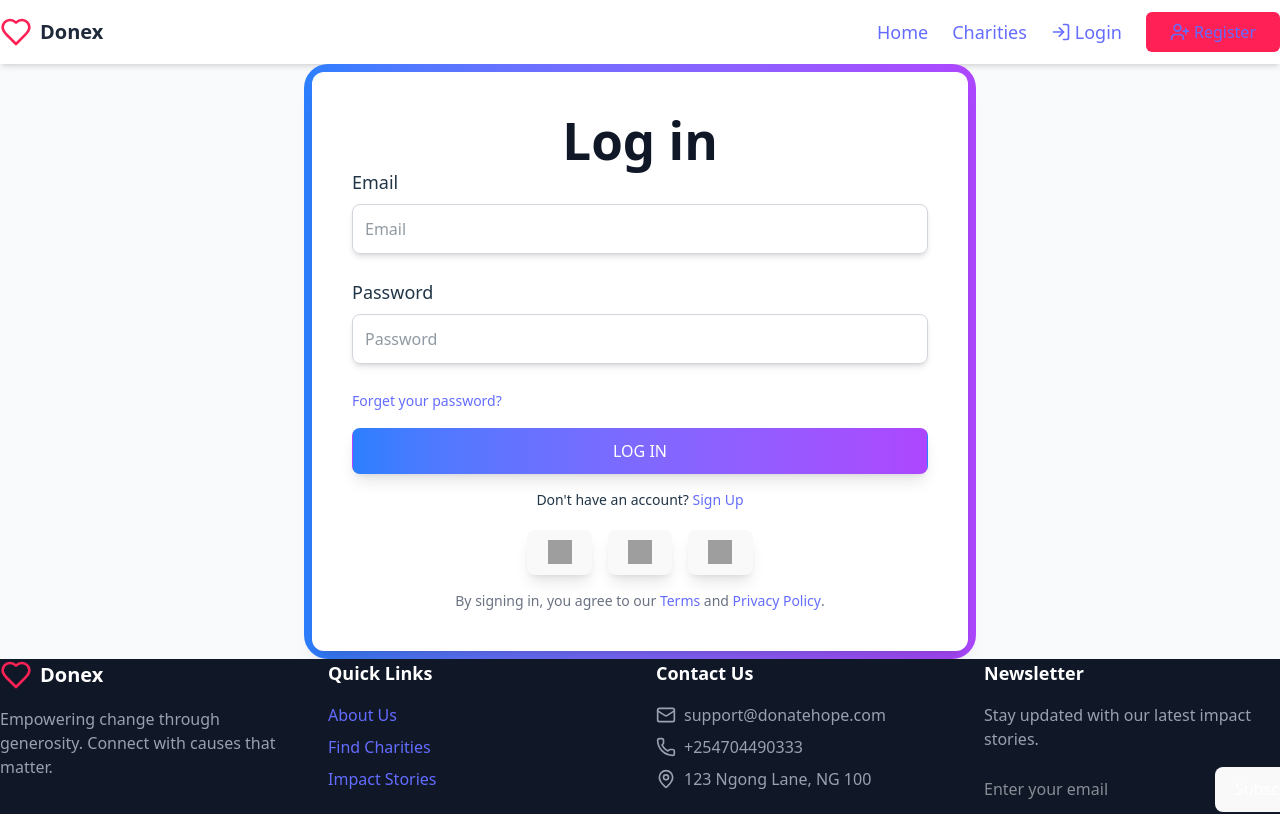
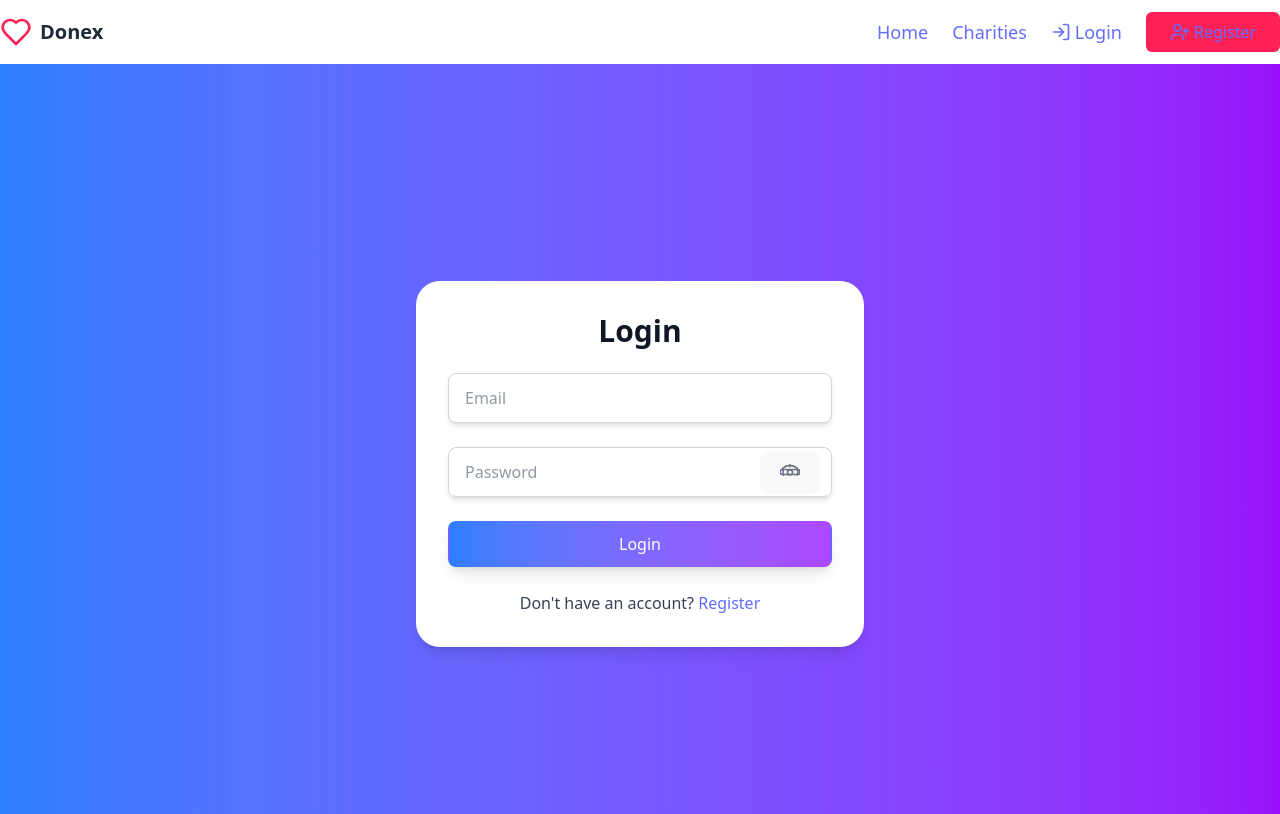
Before and after one commit to ShernOc/donex, a React (Vite) app in the folder frontend/: page /login in a window 1280 px wide. Shown: the top 814 px of the page. Built offline with nearby package versions, Linux system fonts and the light colour scheme; grey boxes are pictures that could not be loaded.

Commit message:
Added story model

```diff
--- a/frontend/src/pages/LoginPage.jsx
+++ b/frontend/src/pages/LoginPage.jsx
@@ -1,143 +1,125 @@
-import React, { useContext, useState } from 'react';
-import { Link } from 'react-router-dom';
-// import { UserContext } from '../context/UserContext'; // Uncomment this if UserContext exists
+import { useState, useContext } from "react";
+import { UserContext } from "../context/UserContext";
+import { Link, useNavigate } from "react-router-dom";
 
-export default function LoginPage() {
-  // const { login } = useContext(UserContext); // Uncomment if using UserContext
+const Login = () => {
+  const { loginUser } = useContext(UserContext);
+  const navigate = useNavigate();
+  const [form, setForm] = useState({ email: "", password: "" });
+  const [error, setError] = useState("");
+  const [showPassword, setShowPassword] = useState(false);
 
-  const [email, setEmail] = useState('');
-  const [password, setPassword] = useState('');
-  const [error, setError] = useState(''); // State for error messages
+  const handleChange = (e) => {
+    const { name, value } = e.target;
+    setForm({ ...form, [name]: value });
+  };
 
-  // Handle form submission
-  const handleSubmit = async (e) => {
+  const handleSubmit = (e) => {
     e.preventDefault();
-    setError(''); // Reset error state before login attempt
-    try {
-      if (login) {
-        await login(email, password); // Assuming login is defined in UserContext
-      } else {
-        throw new Error('Login function not defined.');
+    if (!form.email || !form.password) {
+      setError("Please fill in all fields!");
+      return;
     }
-    } catch (err) {
-      setError('Login failed. Please check your credentials.'); // Set error message
-    }
+    setError("");
+
+    loginUser(form)
+      .then(() => navigate("/dashboard"))
+      .catch((err) => setError("Invalid email or password!"));
+  };
+
+  const togglePassword = () => {
+    setShowPassword(!showPassword);
   };
 
   return (
-    <div className="flex justify-center items-center h-full w-full">
-      <div className="grid gap-8">
-        <section
-          id="back-div"
-          className="w-2xl bg-gradient-to-r from-blue-500 to-purple-500 rounded-3xl"
+    <div className="flex justify-center items-center min-h-screen bg-gradient-to-r from-blue-500 to-purple-600 p-4">
+      <div className="w-full max-w-md bg-white dark:bg-gray-900 shadow-lg rounded-3xl p-8 space-y-6">
+        <h2 className="text-3xl font-bold text-center text-gray-900 dark:text-gray-300">
+          Login
+        </h2>
+
+        {error && <p className="text-red-500 text-center">{error}</p>}
+
+        <form onSubmit={handleSubmit} className="space-y-6">
+          <input
+            type="email"
+            name="email"
+            placeholder="Email"
+            value={form.email}
+            onChange={handleChange}
+            className="w-full px-4 py-3 border rounded-lg shadow-md dark:bg-gray-800 dark:text-gray-300 dark:border-gray-700 border-gray-300 focus:ring-2 focus:ring-blue-500 transition transform hover:scale-105 duration-300"
+            required
+          />
+          <div className="relative">
+            <input
+              type={showPassword ? "text" : "password"}
+              name="password"
+              placeholder="Password"
+              value={form.password}
+              onChange={handleChange}
+              className="w-full px-4 py-3 border rounded-lg shadow-md dark:bg-gray-800 dark:text-gray-300 dark:border-gray-700 border-gray-300 focus:ring-2 focus:ring-blue-500 transition transform hover:scale-105 duration-300"
+              required
+            />
+            <button
+              type="button"
+              onClick={togglePassword}
+              className="absolute top-1/2 right-3 transform -translate-y-1/2 text-gray-500 hover:text-gray-700 dark:hover:text-gray-300 focus:outline-none"
             >
-          <div className="border-8 border-transparent rounded-xl bg-white dark:bg-gray-900 shadow-xl p-8 m-2">
-            <h1 className="text-5xl font-bold text-center cursor-default dark:text-gray-300 text-gray-900">
-              Log in
-            </h1>
-            {error && (
-              <p className="text-red-500 text-center mt-2">{error}</p>
+              {showPassword ? (
+                <svg
+                  xmlns="http://www.w3.org/2000/svg"
+                  fill="none"
+                  viewBox="0 0 24 24"
+                  strokeWidth={2}
+                  stroke="currentColor"
+                  className="w-5 h-5"
+                >
+                  <path
+                    strokeLinecap="round"
+                    strokeLinejoin="round"
+                    d="M3.98 8.852a10.477 10.477 0 000 6.296m-.654-7.592a1.5 1.5 0 01.22-.593 11.968 11.968 0 0116.707 0 1.5 1.5 0 01.22.593m.654 7.592a10.477 10.477 0 000-6.296M15 12a3 3 0 11-6 0 3 3 0 016 0z"
+                  />
+                </svg>
+              ) : (
+                <svg
+                  xmlns="http://www.w3.org/2000/svg"
+                  fill="none"
+                  viewBox="0 0 24 24"
+                  strokeWidth={2}
+                  stroke="currentColor"
+                  className="w-5 h-5"
+                >
+                  <path
+                    strokeLinecap="round"
+                    strokeLinejoin="round"
+                    d="M3.98 8.852a10.477 10.477 0 000 6.296m-.654-7.592a1.5 1.5 0 01.22-.593 11.968 11.968 0 0116.707 0 1.5 1.5 0 01.22.593m.654 7.592a10.477 10.477 0 000-6.296M15 12a3 3 0 11-6 0 3 3 0 016 0z"
+                  />
+                  <path
+                    strokeLinecap="round"
+                    strokeLinejoin="round"
+                    d="M12 3v2.25m-9 3.25a3 3 0 100 6h18a3 3 0 100-6H3z"
+                  />
+                </svg>
               )}
-            <form onSubmit={handleSubmit} className="space-y-6">
-              <div>
-                <label htmlFor="email" className="block mb-2 text-lg dark:text-gray-300">
-                  Email
-                </label>
-                <input
-                  id="email"
-                  className="border p-3 shadow-md dark:bg-indigo-700 dark:text-gray-300 dark:border-gray-700 border-gray-300 rounded-lg w-full focus:ring-2 focus:ring-blue-500 transition transform hover:scale-105 duration-300"
-                  type="email"
-                  placeholder="Email"
-                  value={email}
-                  onChange={(e) => setEmail(e.target.value)}
-                  required
-                  aria-label="Email address"
-                />
+            </button>
           </div>
-              <div>
-                <label htmlFor="password" className="block mb-2 text-lg dark:text-gray-300">
-                  Password
-                </label>
-                <input
-                  id="password"
-                  className="border p-3 shadow-md dark:bg-indigo-700 dark:text-gray-300 dark:border-gray-700 border-gray-300 rounded-lg w-full focus:ring-2 focus:ring-blue-500 transition transform hover:scale-105 duration-300"
-                  type="password"
-                  value={password}
-                  onChange={(e) => setPassword(e.target.value)}
-                  placeholder="Password"
-                  required
-                  aria-label="Password"
-                />
-              </div>
-              <a href="#" className="text-blue-400 text-sm transition hover:underline">
-                Forget your password?
-              </a>
           <button
-                className="w-full p-3 mt-4 text-white bg-gradient-to-r from-blue-500 to-purple-500 rounded-lg hover:scale-105 transition transform duration-300 shadow-lg focus:outline-none focus:ring-2 focus:ring-blue-500"
             type="submit"
+            className="w-full p-3 text-white bg-gradient-to-r from-blue-500 to-purple-500 rounded-lg shadow-lg hover:scale-105 transition transform duration-300"
           >
-                LOG IN
+            Login
           </button>
         </form>
-            <div className="flex flex-col mt-4 text-sm text-center dark:text-gray-300">
-              <p>
-                Don't have an account?{' '}
-                <Link to="/signup" className="text-blue-400 transition hover:underline">
-                  Sign Up
+
+        <p className="text-center dark:text-gray-300 text-gray-700">
+          Don't have an account?{" "}
+          <Link to="/register" className="text-blue-400 hover:underline">
+            Register
           </Link>
         </p>
       </div>
-            <div id="third-party-auth" className="flex justify-center gap-4 mt-5">
-              <button
-                className="p-2 rounded-lg hover:scale-105 transition transform duration-300 shadow-lg"
-                aria-label="Login with Google"
-              >
-                <img
-                  className="w-6 h-6"
-                  loading="lazy"
-                  src="https://ucarecdn.com/8f25a2ba-bdcf-4ff1-b596-088f330416ef/"
-                  alt="Google"
-                />
-              </button>
-              <button
-                className="p-2 rounded-lg hover:scale-105 transition transform duration-300 shadow-lg"
-                aria-label="Login with GitHub"
-              >
-                <img
-                  className="w-6 h-6 dark:invert"
-                  loading="lazy"
-                  src="https://ucarecdn.com/be5b0ffd-85e8-4639-83a6-5162dfa15a16/"
-                  alt="GitHub"
-                />
-              </button>
-              <button
-                className="p-2 rounded-lg hover:scale-105 transition transform duration-300 shadow-lg"
-                aria-label="Login with Facebook"
-              >
-                <img
-                  className="w-6 h-6"
-                  loading="lazy"
-                  src="https://ucarecdn.com/6f56c0f1-c9c0-4d72-b44d-51a79ff38ea9/"
-                  alt="Facebook"
-                />
-              </button>
-            </div>
-            <div className="mt-4 text-center text-sm text-gray-500">
-              <p>
-                By signing in, you agree to our{' '}
-                <a href="#" className="text-blue-400 transition hover:underline">
-                  Terms
-                </a>{' '}
-                and{' '}
-                <a href="#" className="text-blue-400 transition hover:underline">
-                  Privacy Policy
-                </a>
-                .
-              </p>
-            </div>
-          </div>
-        </section>
-      </div>
     </div>
   );
-}
+};
+
+export default Login;
--- a/frontend/src/pages/Register.jsx
+++ b/frontend/src/pages/Register.jsx
@@ -6,12 +6,6 @@ const Register = () => {
   const { registerUser, registerCharity } = useContext(UserContext);
   const navigate = useNavigate();
   const [activeTab, setActiveTab] = useState("user");
-  const [showPassword, setShowPassword] = useState({
-    userPassword: false,
-    userConfirmPassword: false,
-    charityPassword: false,
-    charityConfirmPassword: false,
-  });
   const [error, setError] = useState("");
   const [message, setMessage] = useState("");
 
@@ -57,19 +51,31 @@ const Register = () => {
     }
   };
 
-  const togglePassword = (field) => {
-    setShowPassword((prev) => ({ ...prev, [field]: !prev[field] }));
-  };
-
   return (
-    <div className="flex justify-center items-center min-h-screen bg-gray-100 p-4">
-      <div className="w-full max-w-lg bg-white shadow-lg rounded-lg p-8 space-y-6">
-        <h2 className="text-2xl font-bold text-center text-gray-900">Register</h2>
-        <div className="flex mb-6 border-b">
-          <button className={`w-1/2 py-3 ${activeTab === "user" ? "text-red-500 border-b-2 border-red-500" : "text-white"}`} onClick={() => setActiveTab("user")}>
+    <div className="flex justify-center items-center min-h-screen bg-gradient-to-r from-blue-500 to-purple-600 p-4">
+      <div className="w-full max-w-lg bg-white dark:bg-gray-900 shadow-lg rounded-3xl p-8 space-y-6">
+        <h2 className="text-3xl font-bold text-center text-gray-900 dark:text-gray-300">
+          Register
+        </h2>
+        <div className="flex mb-6 border-b-2 border-gray-300">
+          <button
+            className={`w-1/2 py-3 text-lg font-semibold ${
+              activeTab === "user"
+                ? "text-rose-500 border-b-4 border-rose-500"
+                : "text-gray-400"
+            }`}
+            onClick={() => setActiveTab("user")}
+          >
             User
           </button>
-          <button className={`w-1/2 py-3 ${activeTab === "charity" ? "text-red-500 border-b-2 border-red-500" : "text-white"}`} onClick={() => setActiveTab("charity")}>
+          <button
+            className={`w-1/2 py-3 text-lg font-semibold ${
+              activeTab === "charity"
+                ? "text-rose-500 border-b-4 border-rose-500"
+                : "text-gray-400"
+            }`}
+            onClick={() => setActiveTab("charity")}
+          >
             Charity
           </button>
         </div>
@@ -77,27 +83,111 @@ const Register = () => {
         {error && <p className="text-red-500 text-center">{error}</p>}
         {message && <p className="text-green-500 text-center">{message}</p>}
 
-        <form onSubmit={(e) => handleSubmit(e, activeTab)} className="space-y-6">
+        <form
+          onSubmit={(e) => handleSubmit(e, activeTab)}
+          className="space-y-6"
+        >
           {activeTab === "user" ? (
             <>
-              <input type="text" name="fullName" placeholder="Full Name" value={userForm.fullName} onChange={(e) => handleChange(e, "user")} className="w-full px-4 py-3 border rounded-lg text-gray-900" required />
-              <input type="email" name="email" placeholder="Email" value={userForm.email} onChange={(e) => handleChange(e, "user")} className="w-full px-4 py-3 border rounded-lg text-gray-900" required />
-              <input type="password" name="password" placeholder="Password" value={userForm.password} onChange={(e) => handleChange(e, "user")} className="w-full px-4 py-3 border rounded-lg text-gray-900" required />
-              <input type="password" name="confirmPassword" placeholder="Confirm Password" value={userForm.confirmPassword} onChange={(e) => handleChange(e, "user")} className="w-full px-4 py-3 border rounded-lg text-gray-900" required />
+              <input
+                type="text"
+                name="fullName"
+                placeholder="Full Name"
+                value={userForm.fullName}
+                onChange={(e) => handleChange(e, "user")}
+                className="w-full px-4 py-3 border rounded-lg shadow-md dark:bg-gray-800 dark:text-gray-300 dark:border-gray-700 border-gray-300 focus:ring-2 focus:ring-blue-500 transition transform hover:scale-105 duration-300"
+                required
+              />
+              <input
+                type="email"
+                name="email"
+                placeholder="Email"
+                value={userForm.email}
+                onChange={(e) => handleChange(e, "user")}
+                className="w-full px-4 py-3 border rounded-lg shadow-md dark:bg-gray-800 dark:text-gray-300 dark:border-gray-700 border-gray-300 focus:ring-2 focus:ring-blue-500 transition transform hover:scale-105 duration-300"
+                required
+              />
+              <input
+                type="password"
+                name="password"
+                placeholder="Password"
+                value={userForm.password}
+                onChange={(e) => handleChange(e, "user")}
+                className="w-full px-4 py-3 border rounded-lg shadow-md dark:bg-gray-800 dark:text-gray-300 dark:border-gray-700 border-gray-300 focus:ring-2 focus:ring-blue-500 transition transform hover:scale-105 duration-300"
+                required
+              />
+              <input
+                type="password"
+                name="confirmPassword"
+                placeholder="Confirm Password"
+                value={userForm.confirmPassword}
+                onChange={(e) => handleChange(e, "user")}
+                className="w-full px-4 py-3 border rounded-lg shadow-md dark:bg-gray-800 dark:text-gray-300 dark:border-gray-700 border-gray-300 focus:ring-2 focus:ring-blue-500 transition transform hover:scale-105 duration-300"
+                required
+              />
             </>
           ) : (
             <>
-              <input type="text" name="charityName" placeholder="Charity Name" value={charityForm.charityName} onChange={(e) => handleChange(e, "charity")} className="w-full px-4 py-3 border rounded-lg text-gray-900" required />
-              <input type="email" name="email" placeholder="Email" value={charityForm.email} onChange={(e) => handleChange(e, "charity")} className="w-full px-4 py-3 border rounded-lg text-gray-900" required />
-              <input type="password" name="password" placeholder="Password" value={charityForm.password} onChange={(e) => handleChange(e, "charity")} className="w-full px-4 py-3 border rounded-lg text-gray-900" required />
-              <input type="password" name="confirmPassword" placeholder="Confirm Password" value={charityForm.confirmPassword} onChange={(e) => handleChange(e, "charity")} className="w-full px-4 py-3 border rounded-lg text-gray-900" required />
-              <textarea name="description" placeholder="Description" value={charityForm.description} onChange={(e) => handleChange(e, "charity")} className="w-full px-4 py-3 border rounded-lg text-gray-900" required />
+              <input
+                type="text"
+                name="charityName"
+                placeholder="Charity Name"
+                value={charityForm.charityName}
+                onChange={(e) => handleChange(e, "charity")}
+                className="w-full px-4 py-3 border rounded-lg shadow-md dark:bg-gray-800 dark:text-gray-300 dark:border-gray-700 border-gray-300 focus:ring-2 focus:ring-blue-500 transition transform hover:scale-105 duration-300"
+                required
+              />
+              <input
+                type="email"
+                name="email"
+                placeholder="Email"
+                value={charityForm.email}
+                onChange={(e) => handleChange(e, "charity")}
+                className="w-full px-4 py-3 border rounded-lg shadow-md dark:bg-gray-800 dark:text-gray-300 dark:border-gray-700 border-gray-300 focus:ring-2 focus:ring-blue-500 transition transform hover:scale-105 duration-300"
+                required
+              />
+              <input
+                type="password"
+                name="password"
+                placeholder="Password"
+                value={charityForm.password}
+                onChange={(e) => handleChange(e, "charity")}
+                className="w-full px-4 py-3 border rounded-lg shadow-md dark:bg-gray-800 dark:text-gray-300 dark:border-gray-700 border-gray-300 focus:ring-2 focus:ring-blue-500 transition transform hover:scale-105 duration-300"
+                required
+              />
+              <input
+                type="password"
+                name="confirmPassword"
+                placeholder="Confirm Password"
+                value={charityForm.confirmPassword}
+                onChange={(e) => handleChange(e, "charity")}
+                className="w-full px-4 py-3 border rounded-lg shadow-md dark:bg-gray-800 dark:text-gray-300 dark:border-gray-700 border-gray-300 focus:ring-2 focus:ring-blue-500 transition transform hover:scale-105 duration-300"
+                required
+              />
+              <textarea
+                name="description"
+                placeholder="Description"
+                value={charityForm.description}
+                onChange={(e) => handleChange(e, "charity")}
+                className="w-full px-4 py-3 border rounded-lg shadow-md dark:bg-gray-800 dark:text-gray-300 dark:border-gray-700 border-gray-300 focus:ring-2 focus:ring-blue-500 transition transform hover:scale-105 duration-300"
+                required
+              />
             </>
           )}
-          <button type="submit" className="w-full bg-rose-500 text-white py-3 rounded-lg hover:bg-rose-600">Register</button>
+          <button
+            type="submit"
+            className="w-full p-3 text-white bg-gradient-to-r from-blue-500 to-purple-500 rounded-lg shadow-lg hover:scale-105 transition transform duration-300"
+          >
+            Register
+          </button>
         </form>
 
-        <p className="text-center text-gray-900">Already have an account? <Link to="/login" className="text-rose-500 hover:underline">Login</Link></p>
+        <p className="text-center dark:text-gray-300 text-gray-700">
+          Already have an account?{" "}
+          <Link to="/login" className="text-blue-400 hover:underline">
+            Login
+          </Link>
+        </p>
       </div>
     </div>
   );
```
Also changed, not shown: frontend/src/pages/RegisterPage.jsx (deleted), 2 other files (tests, documents, lock files or other folders). Lines whose indentation alone changed are shown as unchanged.
